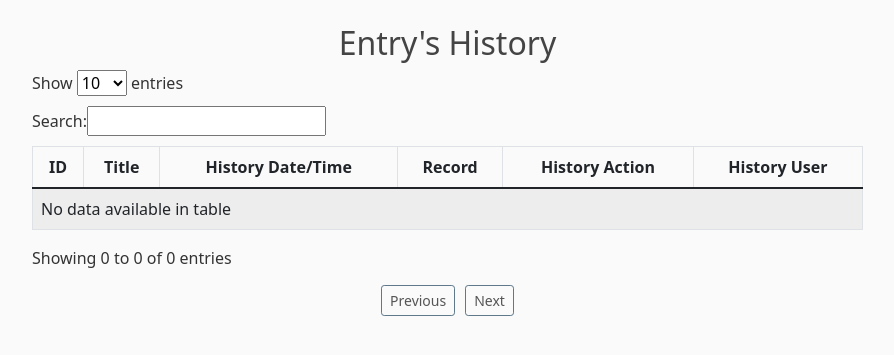
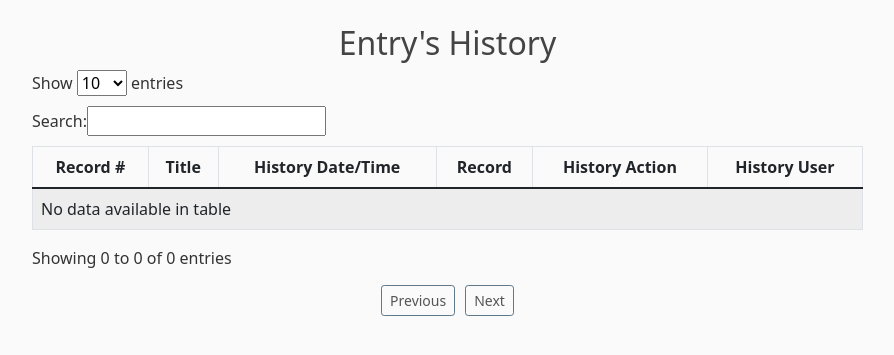
Before and after one commit to Steph-diaz/CKR_knowledge_Repository, a Django app: template ckr_knowledge_repository/ckr_knowledge_repository/templates/Entry/entry_history_list.html in a window 1280 px wide. Shown: the part 56-411 px from the top of the page, without its empty margins (50-944 px from the left). Run offline with Django 4.2, Linux system fonts and the light colour scheme; the template is opened without the code that fills it, so the values that code supplies are empty; some libraries are stand-ins or nearby versions.

Commit message:
Change column of ID for table

```diff
--- a/ckr_knowledge_repository/ckr_knowledge_repository/templates/Entry/entry_history_list.html
+++ b/ckr_knowledge_repository/ckr_knowledge_repository/templates/Entry/entry_history_list.html
@@ -6,7 +6,7 @@
   <table id="example" class="table table-striped table-bordered" style="width:100%">
     <thead>
       <tr>
-        <th class="text-center">ID</th>
+        <th class="text-center">Record #</th>
         <th class="text-center">Title</th>
         <th class="text-center">History Date/Time</th>
         <th class="text-center">Record</th>
```
